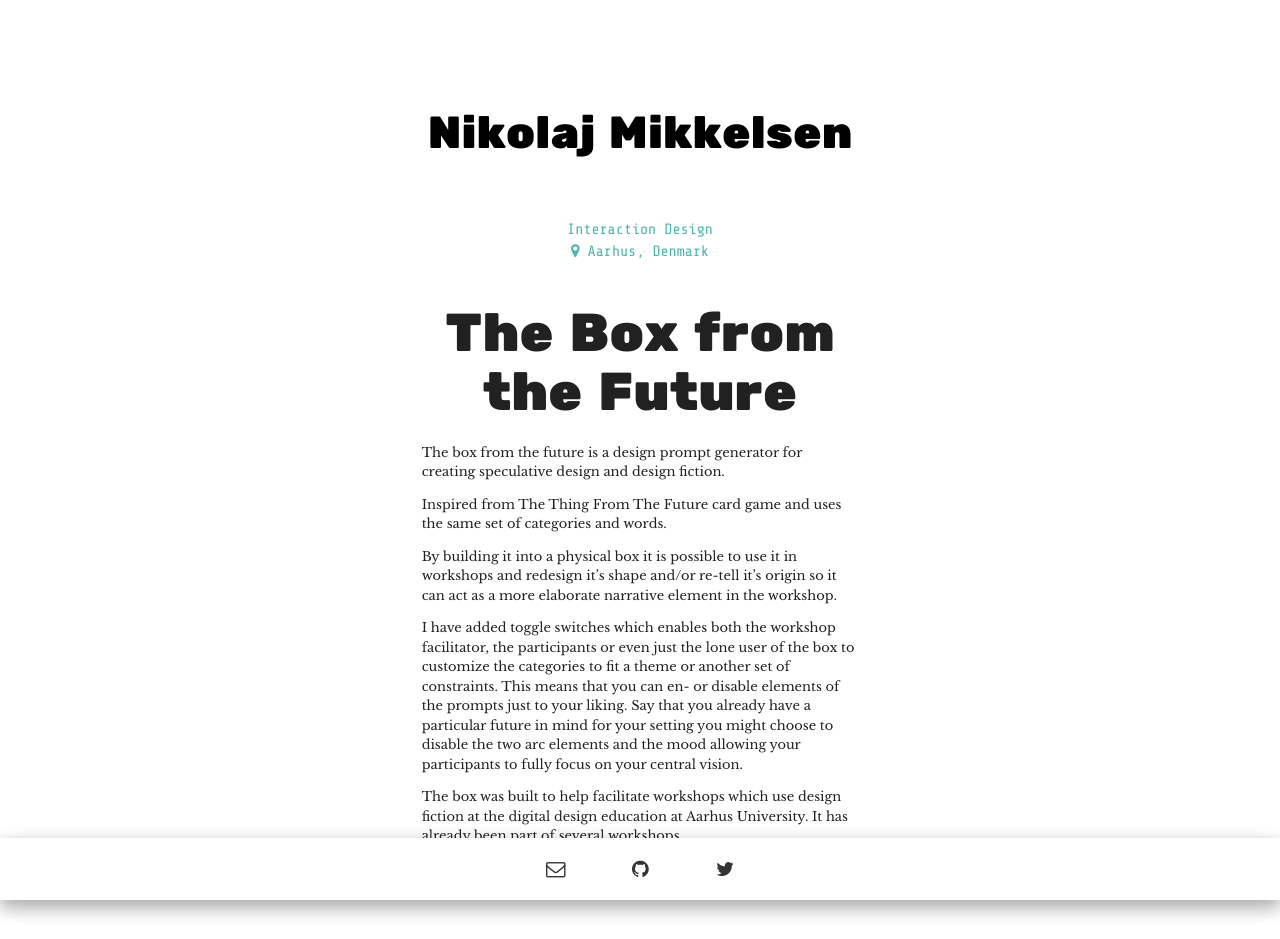
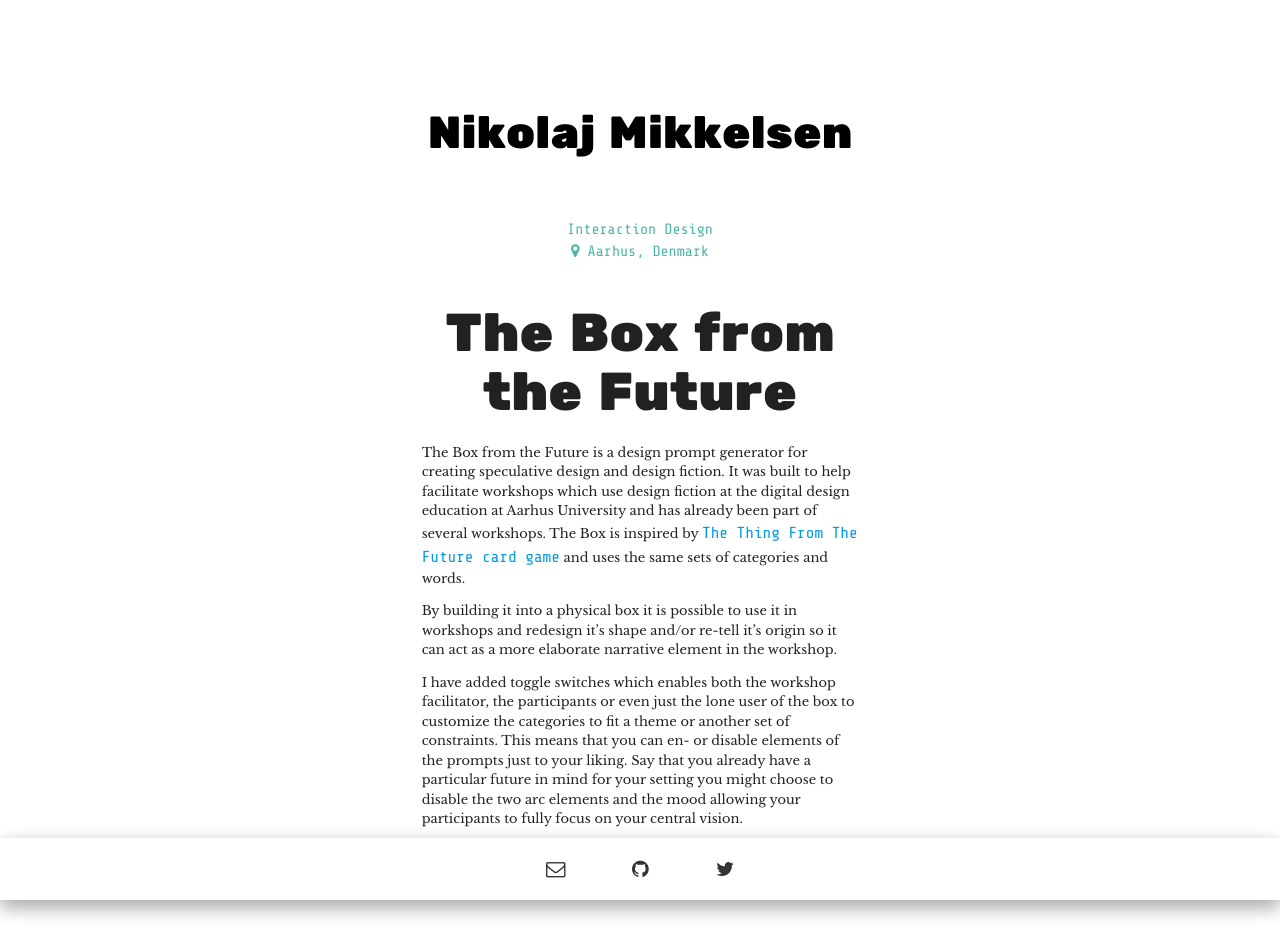
Before and after one commit to ncmikkelsen/ncmikkelsen.github.io, a Jekyll site: the page built from _projects/boxfromthefuture.md, in a window 1280 px wide. Built offline with Jekyll 4.4.1, drawn with Linux system fonts in a browser that asks for light colours.

Commit message:
Switch content around in first block of text and add attribution to original project

```diff
--- a/_projects/boxfromthefuture.md
+++ b/_projects/boxfromthefuture.md
@@ -4,12 +4,8 @@ name: The Box from the Future
 description: A design prompt generator for creating speculative design and design fiction
 ---
 
-The box from the future is a design prompt generator for creating speculative design and design fiction.
-
-Inspired from The Thing From The Future card game and uses the same set of categories and words.
+The Box from the Future is a design prompt generator for creating speculative design and design fiction. It was built to help facilitate workshops which use design fiction at the digital design education at Aarhus University and has already been part of several workshops. The Box is inspired by [The Thing From The Future card game](http://situationlab.org/projects/the-thing-from-the-future/) and uses the same sets of categories and words.
 
 By building it into a physical box it is possible to use it in workshops and redesign it's shape and/or re-tell it's origin so it can act as a more elaborate narrative element in the workshop.
 
 I have added toggle switches which enables both the workshop facilitator, the participants or even just the lone user of the box to customize the categories to fit a theme or another set of constraints.   This means that you can en- or disable elements of the prompts just to your liking. Say that you already have a particular future in mind for your setting you might choose to disable the two arc elements and the mood allowing your participants to fully focus  on your central vision.
-
-The box was built to help facilitate workshops which use design fiction at the digital design education at Aarhus University. It has already been part of several workshops.
```
